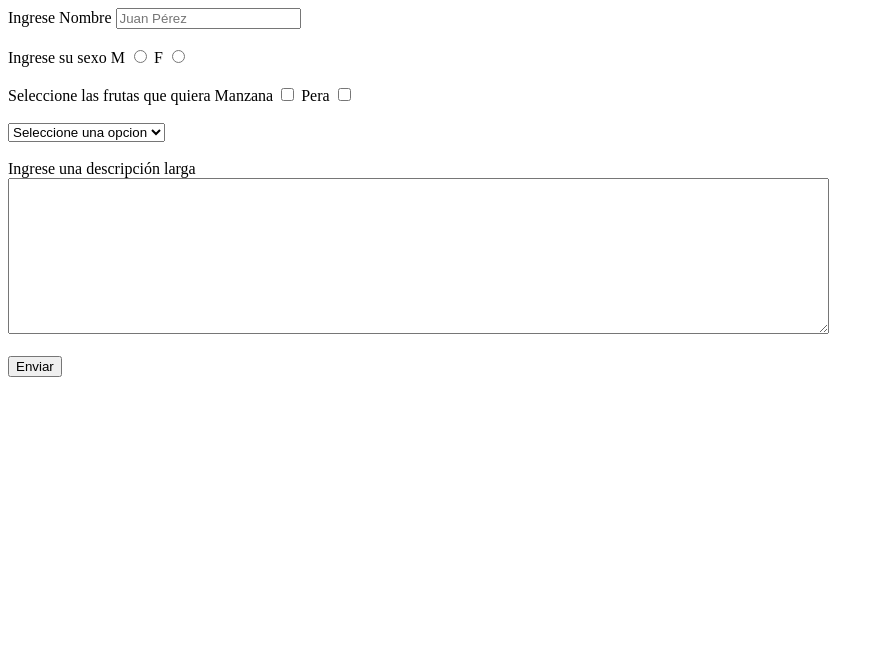
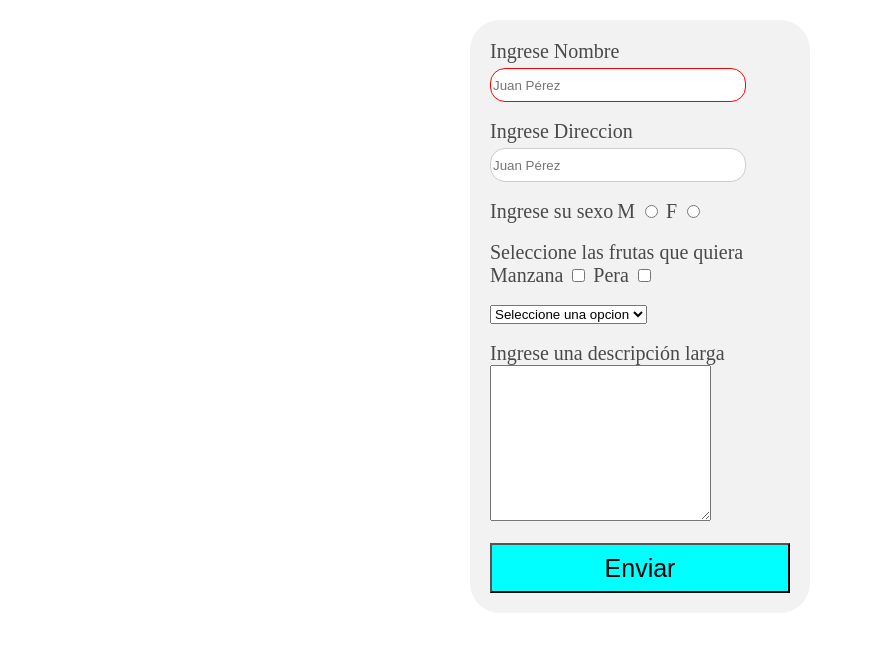
Before and after one commit to marioromero/html-fundamentos, a plain HTML site: page formulario.html in a window 1280 px wide. Shown: the whole page, without its empty margins (0-884 px from the left). Drawn offline with Linux system fonts and the light colour scheme.

Commit message:
Clase CSS

```diff
--- a/formulario.html
+++ b/formulario.html
@@ -4,13 +4,23 @@
     <meta charset="UTF-8">
     <meta name="viewport" content="width=device-width, initial-scale=1.0">
     <title>Document</title>
+    <link rel="stylesheet" href="styles.css">
+    <style>
+
+
+
+    </style>
 </head>
 <body>
 
-    <form action="procesar-datos.php" method="post">
+    <form action="procesar-datos.php" method="post" class="formulario">
 
-        <label for="nombre">Ingrese Nombre</label>
-        <input name="nombreeee" id="nombre" type="text" placeholder="Juan Pérez">
+        <label id="label-nombre" for="nombre">Ingrese Nombre</label>
+        <input class="input-texto" name="nombreeee" id="nombre" type="text" placeholder="Juan Pérez">
+        <br><br>
+
+        <label id="label-nombre" for="direccion">Ingrese Direccion</label>
+        <input class="input-texto" name="direccion" id="direccion" type="text" placeholder="Juan Pérez">
         <br><br>
 
         <label for="">Ingrese su sexo</label>
@@ -47,15 +57,10 @@
         <br><br>
 
         <label for="harto-texto">Ingrese una descripción larga</label><br>
-        <textarea cols="100" rows="10" name="harto-texto" id="harto-texto"></textarea>
+        <textarea cols="25" rows="10" name="harto-texto" id="harto-texto"></textarea>
         <br><br>
 
-        <input type="submit" value="Enviar">
-
-
-
-
-
+        <input style="background-color: aqua; width: 100%; height: 50px; font-size: 25px;" type="submit" value="Enviar">
 
     </form>
 
--- /dev/null
+++ b/styles.css
@@ -0,0 +1,30 @@
+ /*selector de etiqueta*/
+ label{
+    color: #494949;
+    font-size: 20px;
+}
+
+/*selector de id*/
+#nombre{
+    border-color: red;
+}
+
+.input-texto{
+    border: 1px solid #ccc;
+    border-radius: 15px;
+    width: 250px;
+    height: 30px;
+    margin-top: 5px;
+}
+
+/*selector de clase*/
+.formulario{
+    background-color: #f2f2f2;
+    padding: 20px;
+    margin: 20px;
+    border-radius: 30px;
+    width: 300px;
+    /*centrar el formulario*/
+    margin-left: auto;
+    margin-right: auto;
+}
```
Also changed, not shown: index.html (+2 -2 lines).
